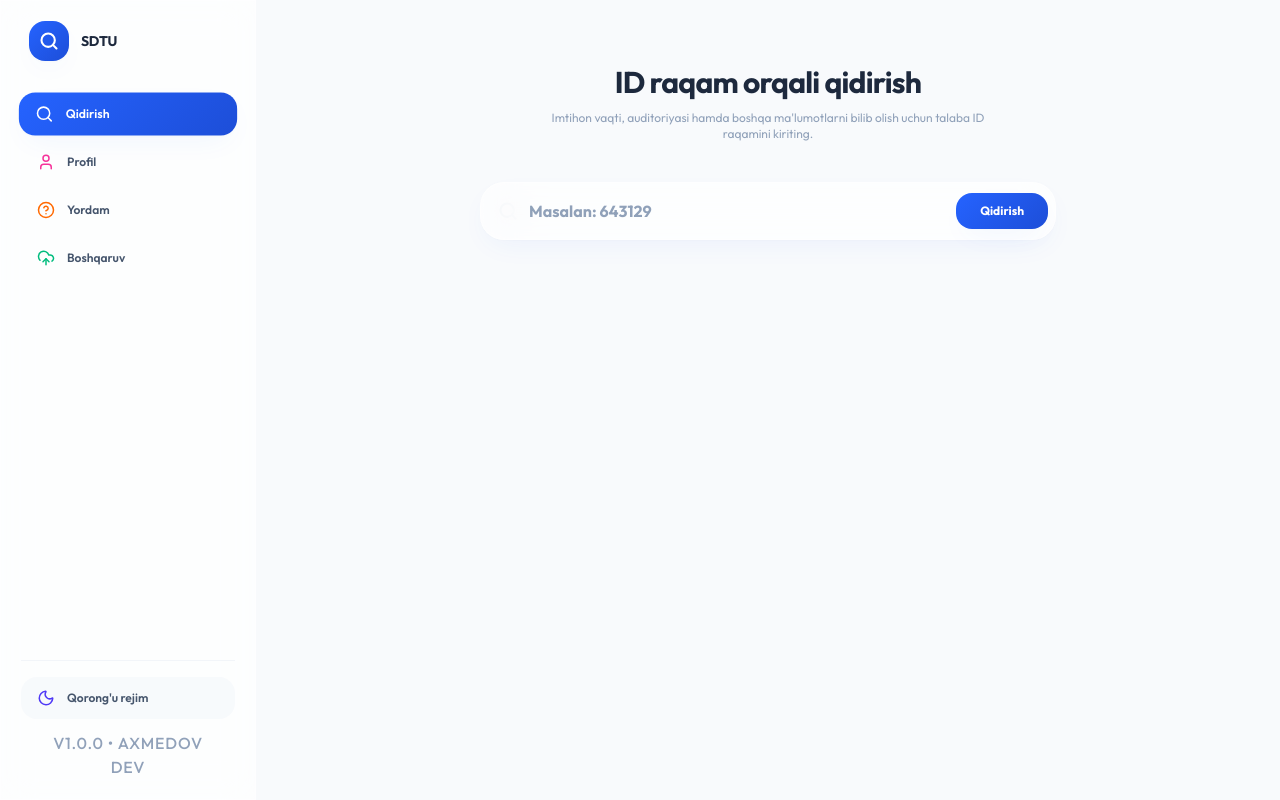
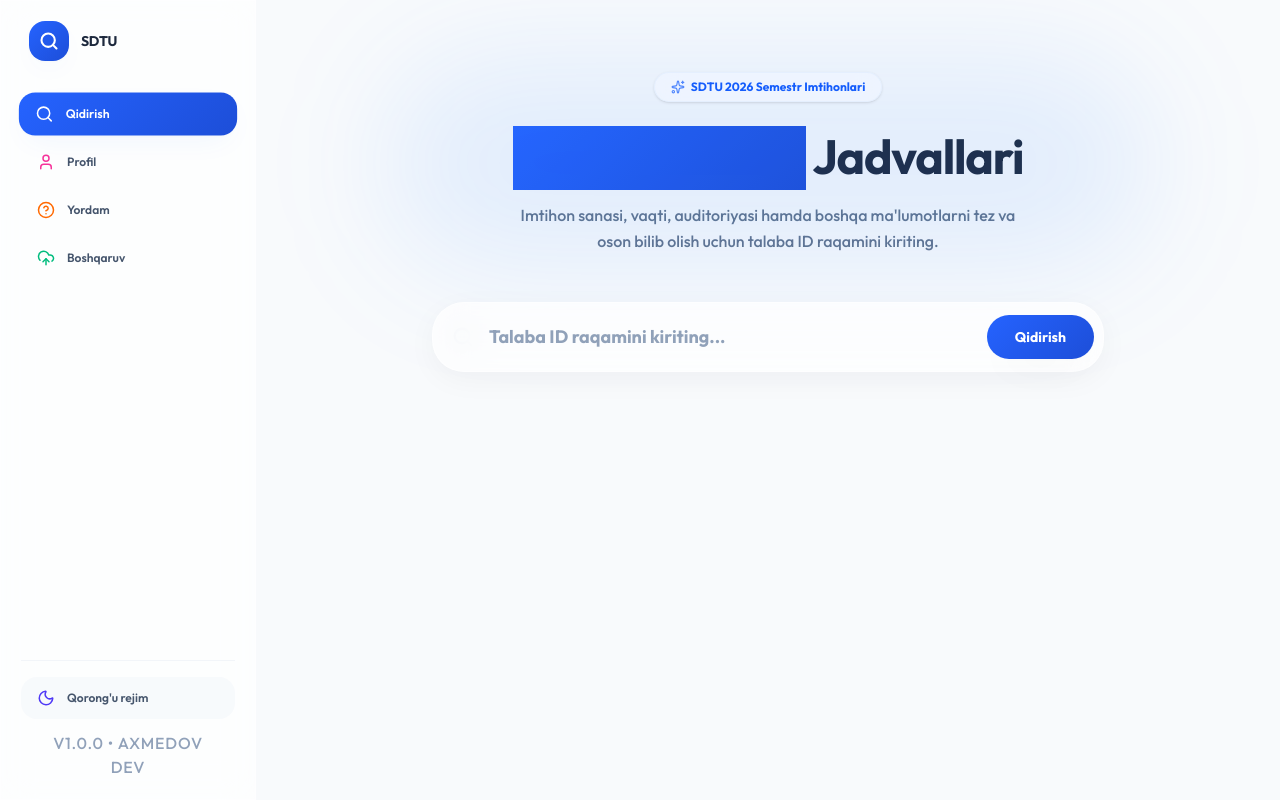
Before and after one commit to shohjahonshaxriyev-lgtm/samdaqu, a React (Vite) app in the folder frontend/: page / in a window 1280 px wide. Built offline with nearby package versions, Linux system fonts and the light colour scheme.

Commit message:
Feat: premium redesign for SearchPage with new glow effects, bigger search input, and SDTU title

```diff
--- a/frontend/src/views/SearchPage.jsx
+++ b/frontend/src/views/SearchPage.jsx
@@ -191,43 +191,54 @@
       className="w-full max-w-[1600px] mx-auto px-4 md:px-8 py-6 pb-24 md:pb-8"
     >
       {/* Hero Section */}
-      <div className="text-center my-6 md:my-10">
+      <div className="text-center my-8 md:my-12 relative">
+        {/* Glow behind title */}
+        <div className="absolute top-1/2 left-1/2 -translate-x-1/2 -translate-y-1/2 w-[80%] h-[120%] bg-blue-500/10 dark:bg-blue-500/20 blur-[60px] rounded-full pointer-events-none" />
 
-        <h2 className="text-2xl md:text-3xl font-extrabold text-slate-800 dark:text-slate-100 tracking-tight leading-tight">
-          ID raqam orqali qidirish
+        <motion.div
+          initial={{ scale: 0.9, opacity: 0 }}
+          animate={{ scale: 1, opacity: 1 }}
+          transition={{ delay: 0.1 }}
+          className="inline-flex items-center justify-center gap-1.5 px-4 py-1.5 rounded-full bg-blue-50/80 dark:bg-blue-900/30 text-blue-600 dark:text-blue-400 text-xs font-bold mb-6 border border-blue-100/50 dark:border-blue-800/50 shadow-sm backdrop-blur-md"
+        >
+          <Sparkles size={14} className="animate-pulse" />
+          <span>SDTU 2026 Semestr Imtihonlari</span>
+        </motion.div>
+
+        <h2 className="text-4xl md:text-5xl font-extrabold tracking-tight leading-tight mb-4 text-slate-800 dark:text-slate-100">
+          <span className="bg-gradient-royal bg-clip-text text-transparent pb-1">SDTU Imtihon</span>
+          <br className="md:hidden" /> Jadvallari
         </h2>
-        <p className="text-xs text-slate-400 dark:text-slate-500 mt-2 max-w-md mx-auto mb-4">
-          Imtihon vaqti, auditoriyasi hamda boshqa ma'lumotlarni bilib olish uchun talaba ID raqamini kiriting.
+        <p className="text-sm md:text-base text-slate-500 dark:text-slate-400 mt-2 max-w-lg mx-auto mb-6 leading-relaxed font-medium">
+          Imtihon sanasi, vaqti, auditoriyasi hamda boshqa ma'lumotlarni tez va oson bilib olish uchun talaba ID raqamini kiriting.
         </p>
-
-
       </div>
 
       {/* Search Input Box */}
-      <form onSubmit={handleSearch} className="w-full max-w-xl mx-auto mb-6">
-        <div className="relative flex items-center">
-          <div className="absolute left-4.5 text-slate-400 dark:text-slate-500">
-            <Search size={20} className="stroke-[2.5]" />
+      <form onSubmit={handleSearch} className="w-full max-w-2xl mx-auto mb-8 relative z-10">
+        <div className="relative flex items-center group">
+          <div className="absolute left-5 text-slate-400 dark:text-slate-500 group-focus-within:text-blue-500 transition-colors duration-300">
+            <Search size={22} className="stroke-[2.5]" />
           </div>
           <input
             type="text"
-            placeholder="Masalan: 643129"
+            placeholder="Talaba ID raqamini kiriting..."
             value={query}
             onChange={(e) => setQuery(e.target.value)}
             onTouchStart={initAudio}
             onClick={initAudio}
             disabled={loading}
-            className="w-full pl-12 pr-32 py-4 rounded-3xl glass-effect text-slate-800 dark:text-slate-100 font-bold placeholder-slate-400 border border-slate-200/50 dark:border-slate-800/80 focus:outline-none focus:ring-2 focus:ring-blue-500/40 focus:border-blue-500 transition-all duration-300 text-base soft-shadow"
+            className="w-full pl-14 pr-36 py-5 rounded-[2rem] glass-effect text-slate-800 dark:text-slate-100 font-bold placeholder-slate-400 border border-slate-200/60 dark:border-slate-700/50 focus:outline-none focus:ring-[4px] focus:ring-blue-500/20 focus:border-blue-500 transition-all duration-300 text-lg shadow-[0_8px_30px_rgb(0,0,0,0.04)] dark:shadow-[0_8px_30px_rgba(0,0,0,0.2)]"
           />
           <button
             type="submit"
             disabled={loading}
             onClick={initAudio}
             onTouchStart={initAudio}
-            className="absolute right-2 px-6 py-2.5 rounded-2xl bg-gradient-royal text-white text-xs font-bold hover:opacity-95 transition-all active:scale-95 flex items-center justify-center gap-1.5 soft-shadow"
+            className="absolute right-2.5 px-7 py-3 rounded-3xl bg-gradient-royal text-white text-sm font-bold hover:opacity-95 transition-all active:scale-95 flex items-center justify-center gap-2 premium-shadow"
           >
             {loading ? (
-              <Loader2 size={14} className="animate-spin" />
+              <Loader2 size={16} className="animate-spin" />
             ) : (
               "Qidirish"
             )}
@@ -237,9 +248,9 @@
 
       {/* Quick Search Helpers (Recent Searches) */}
       {recentSearches.length > 0 && !results && !loading && (
-        <div className="flex flex-wrap items-center justify-center gap-2 mb-8 max-w-xl mx-auto">
-          <span className="text-xxs font-semibold text-slate-400 dark:text-slate-500 flex items-center gap-1">
-            <Star size={11} />
+        <div className="flex flex-wrap items-center justify-center gap-2.5 mb-10 max-w-2xl mx-auto">
+          <span className="text-xs font-medium text-slate-400 dark:text-slate-500 flex items-center gap-1.5 mr-1">
+            <RefreshCw size={12} className="opacity-70" />
             Yaqindagilar:
           </span>
           {recentSearches.map((item, idx) => (
@@ -250,7 +261,7 @@
                 setQuery(item.query);
                 handleSearch(null, item.query);
               }}
-              className="px-3 py-1.5 rounded-full bg-slate-100 dark:bg-slate-800 hover:bg-slate-200 dark:hover:bg-slate-700/80 text-slate-600 dark:text-slate-300 text-xxs font-semibold transition-all active:scale-95"
+              className="px-4 py-2 rounded-xl bg-white/60 dark:bg-slate-800/60 backdrop-blur-sm hover:bg-blue-50 dark:hover:bg-slate-700/80 text-slate-600 dark:text-slate-300 text-sm font-semibold transition-all hover:-translate-y-0.5 active:scale-95 border border-slate-200/50 dark:border-slate-700/50 shadow-sm"
             >
               {item.query}
             </button>
```
